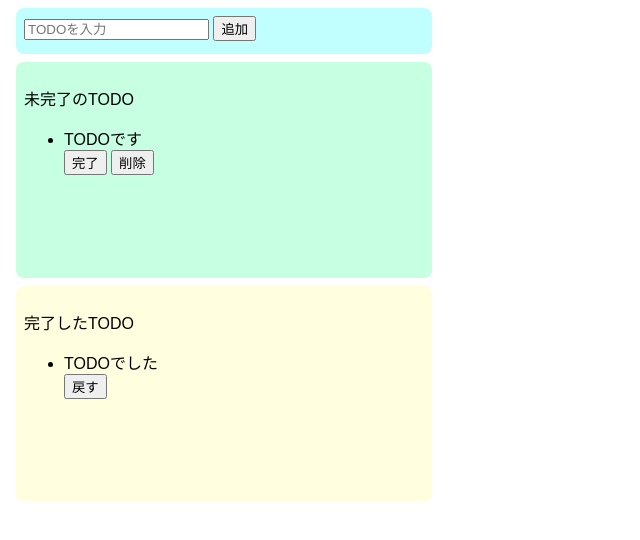
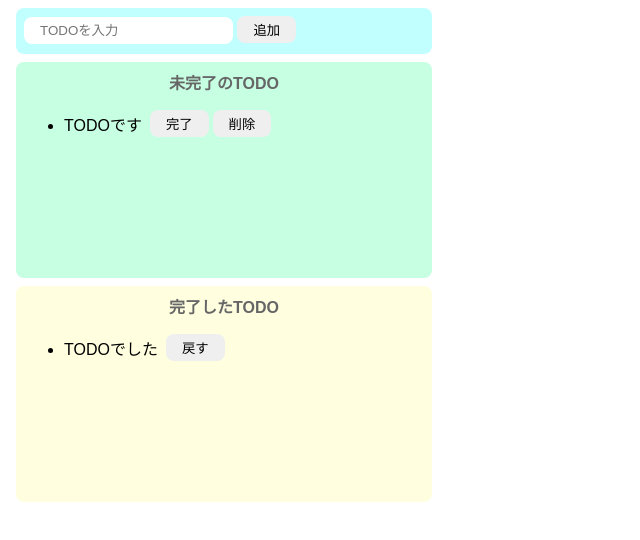
Before and after one commit to gitbarusan/codesandbox-test, a website built with Parcel: page index.html in a window 1280 px wide. Shown: the whole page, without its empty margins (0-640 px from the left). Built offline with nearby package versions, Linux system fonts and the light colour scheme.

Commit message:
css変更

```diff
--- a/index.html
+++ b/index.html
@@ -11,9 +11,9 @@
       <button>追加</button>
     </div>
     <div class="incomplete-area">
-      <p>未完了のTODO</p>
+      <p class="title">未完了のTODO</p>
       <ul>
-        <div>
+        <div class="list-row">
           <li>TODOです</li>
           <button>完了</button>
           <button>削除</button>
@@ -21,9 +21,9 @@
       </ul>
     </div>
     <div class="complete-area">
-      <p>完了したTODO</p>
+      <p class="title">完了したTODO</p>
       <ul>
-        <div>
+        <div class="list-row">
           <li>TODOでした</li>
           <button>戻す</button>
         </div>
--- a/src/styles.css
+++ b/src/styles.css
@@ -1,5 +1,29 @@
 body {
   font-family: sans-serif;
+}
+
+input {
+  border-radius: 8px;
+  border: none;
+  padding: 6px 16px;
+  outline: none;
+}
+
+button {
+  border-radius: 8px;
+  border: none;
+  padding: 4px 16px;
+  margin-right: 4px;
+}
+
+button:hover {
+  background-color: #ff7fff;
+  color: #fff;
+  cursor: pointer;
+}
+
+li {
+  margin-right: 8px;
 }
 .input-area {
   background-color: #c1ffff;
@@ -25,3 +49,14 @@ body {
   margin: 8px;
   border-radius: 8px;
 }
+.title {
+  text-align: center;
+  margin-top: 0;
+  font-weight: 700;
+  color: #666;
+}
+.list-row {
+  display: flex;
+  align-items: center;
+  padding-bottom: 4px;
+}
```
